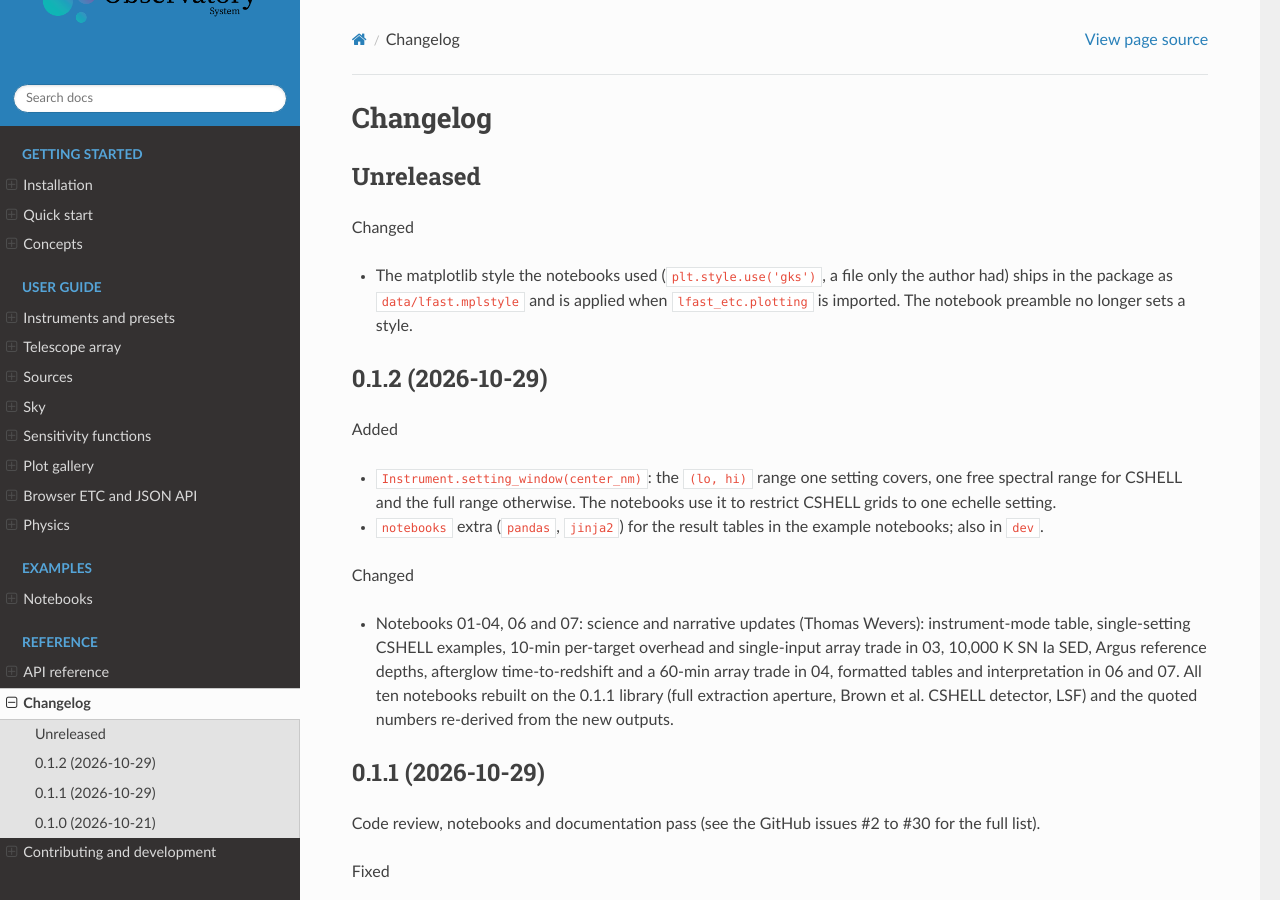
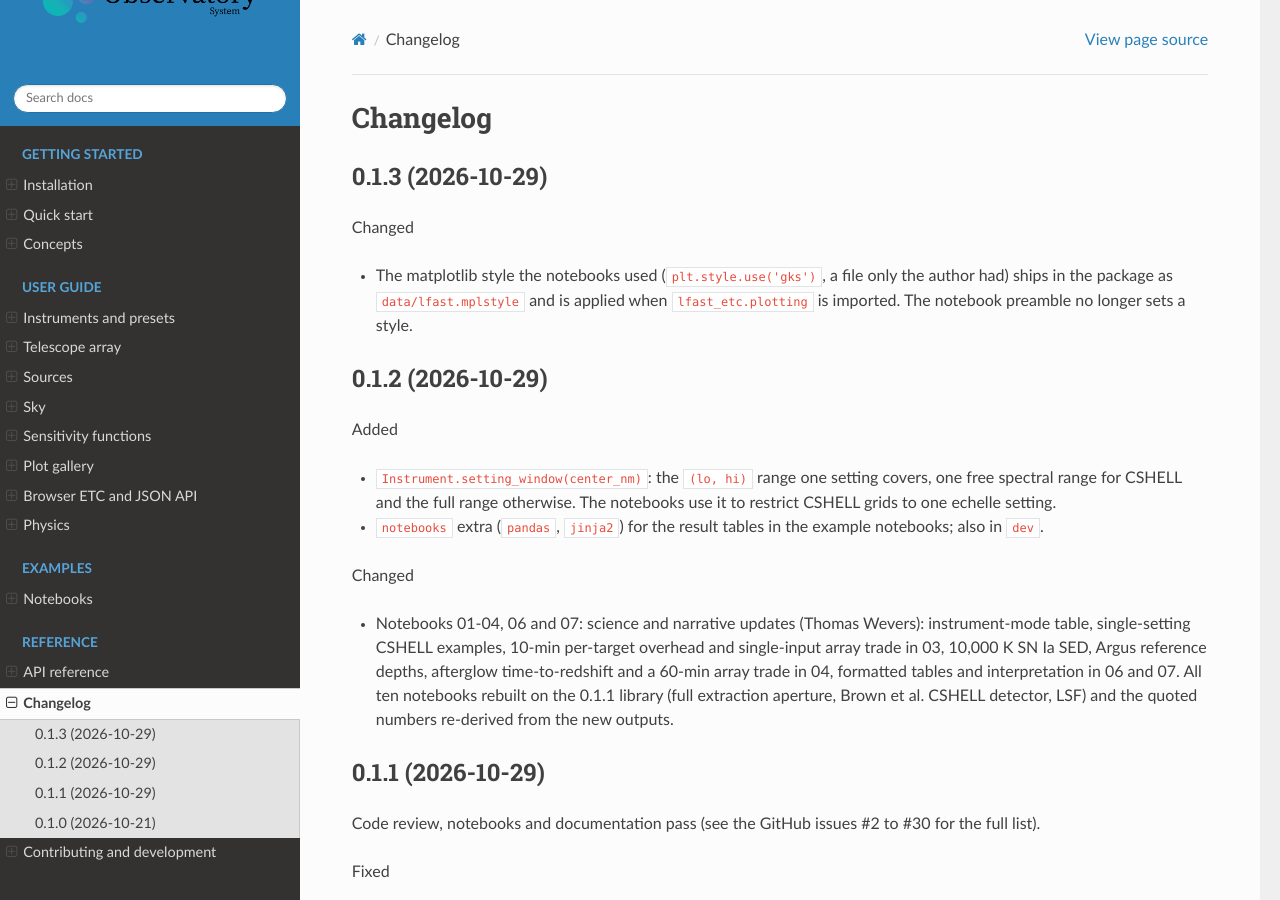
Before and after one commit to schmidt-observatories/lfast-etc, a Sphinx documentation site: the page built from docs/changelog.rst, in a window 1280 px wide and 900 px high. Built offline with Sphinx 7.4.7 and the Read the Docs theme 3.1.0, drawn with Linux system fonts in a browser that asks for light colours; pages that are not in the unit, such as notebooks, are missing from menus.

Commit message:
Release 0.1.3

```diff
--- a/docs/changelog.rst
+++ b/docs/changelog.rst
@@ -1,8 +1,8 @@
 Changelog
 =========
 
-Unreleased
-----------
+0.1.3 (2026-10-29)
+------------------
 
 Changed
 
--- a/pyproject.toml
+++ b/pyproject.toml
@@ -4,7 +4,7 @@ build-backend = "setuptools.build_meta"
 
 [project]
 name = "lfast-etc"
-version = "0.1.2"
+version = "0.1.3"
 authors = [{ name = "Gudmundur Stefansson", email = "gstefansson@schmidtsciences.org" }]
 description = "Exposure Time Calculator for the LFAST telescope array (WIYN Bench spectrograph and CSHELL)."
 readme = "README.md"
```
